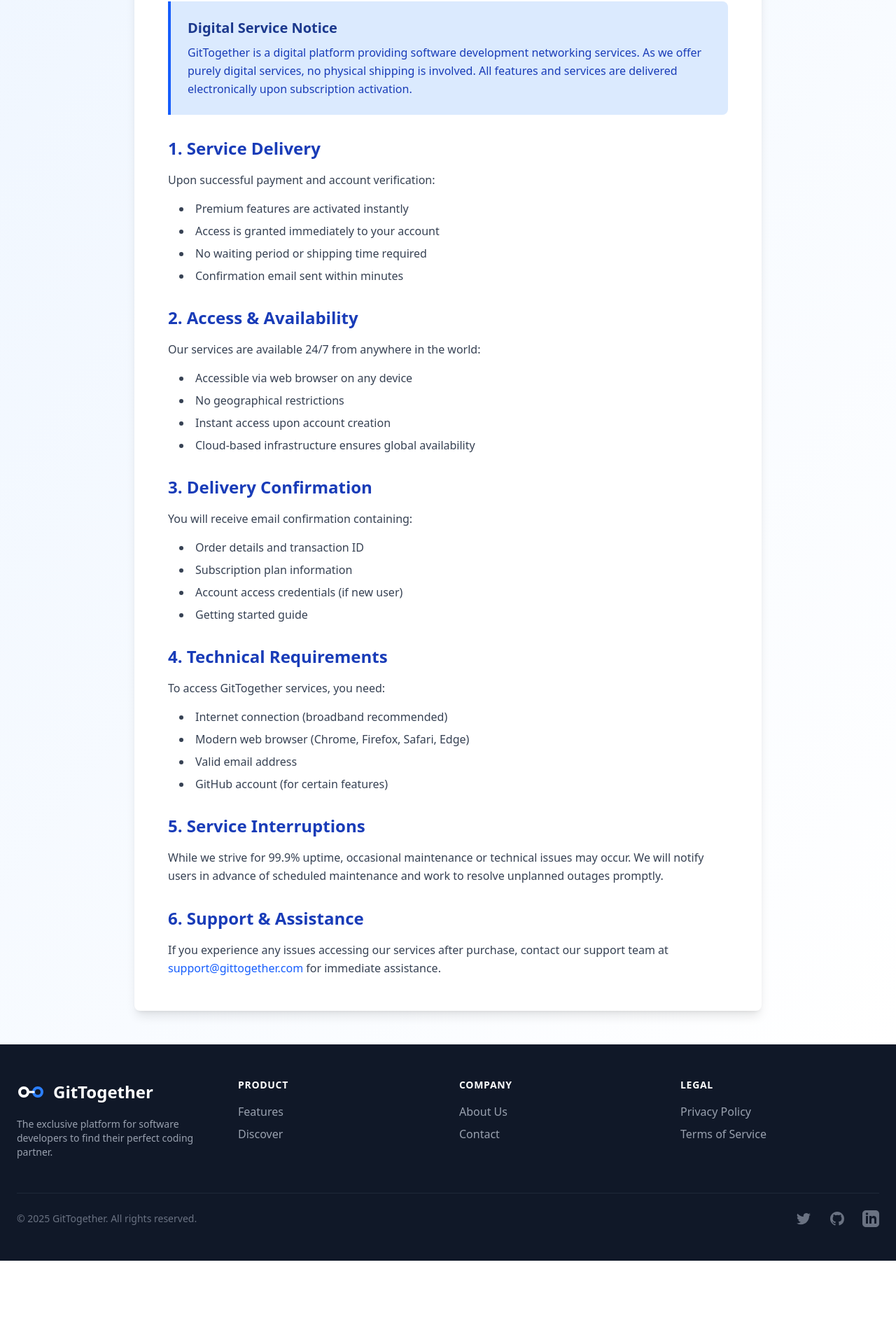
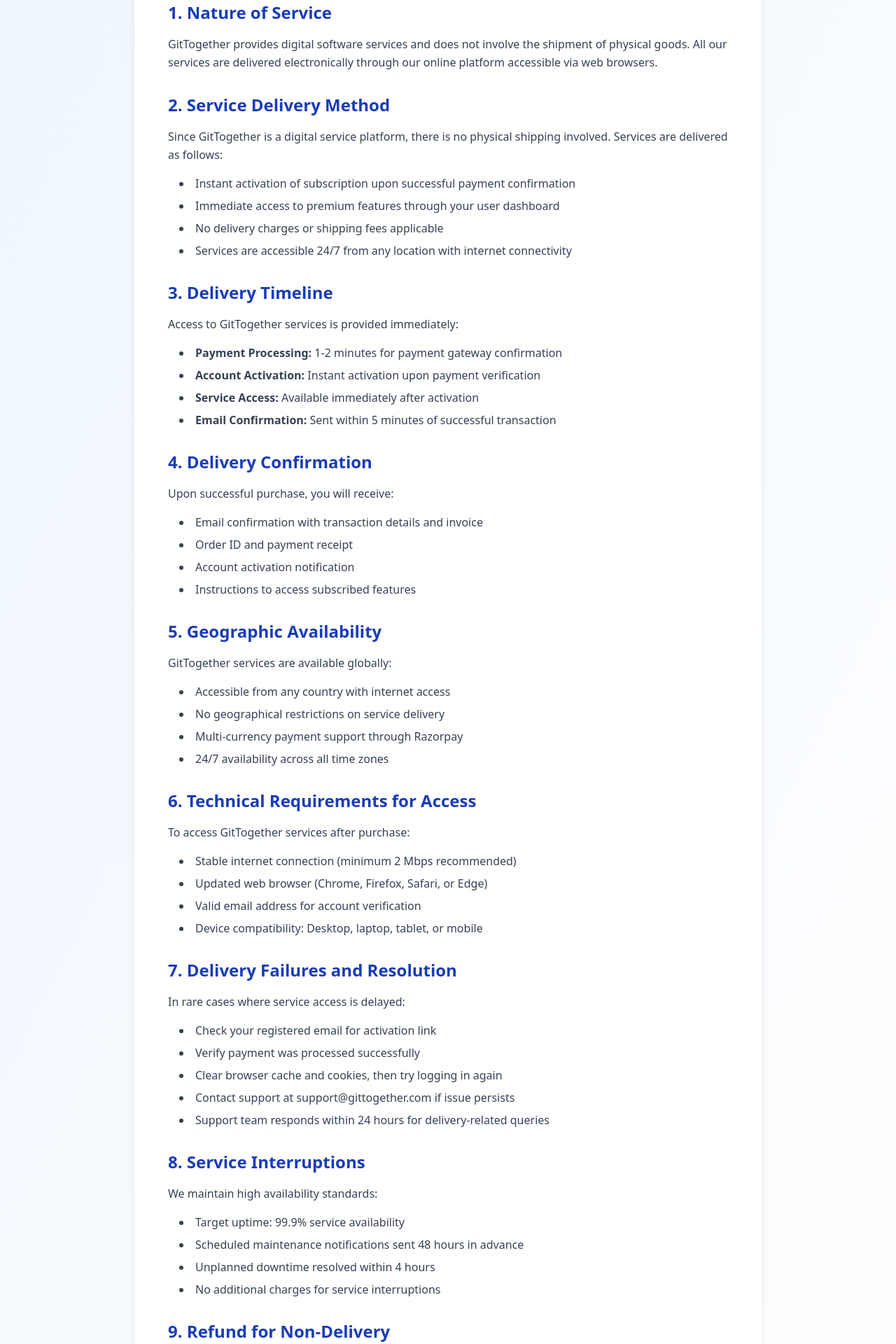
Before and after one commit to faizparvez/GitTogether-Frontend, a React (Vite) app: page /shippingpolicy in a window 1280 px wide. Shown: the part 214-2134 px from the top of the page at 70% size. Before the commit the page ends 2015 px from the top, so only its background shows below. Built offline with nearby package versions, Linux system fonts and the light colour scheme; no server answers.

Commit message:
made some changes in shipping page

```diff
--- a/src/components/ShippingPolicy.jsx
+++ b/src/components/ShippingPolicy.jsx
@@ -11,106 +11,197 @@
             Last updated: {new Date().toLocaleDateString()}
           </p>
 
-          <div className="bg-blue-100 border-l-4 border-blue-600 p-6 mb-8 rounded-r-lg">
-            <h3 className="text-xl font-semibold text-blue-900 mb-2">
-              Digital Service Notice
-            </h3>
-            <p className="text-blue-800 leading-relaxed">
-              GitTogether is a digital platform providing software development
-              networking services. As we offer purely digital services, no
-              physical shipping is involved. All features and services are
-              delivered electronically upon subscription activation.
-            </p>
-          </div>
-
           <div className="space-y-8">
             <section>
               <h2 className="text-2xl font-semibold text-blue-800 mb-4">
-                1. Service Delivery
+                1. Nature of Service
               </h2>
               <p className="text-gray-700 leading-relaxed mb-4">
-                Upon successful payment and account verification:
+                GitTogether provides digital software services and does not
+                involve the shipment of physical goods. All our services are
+                delivered electronically through our online platform accessible
+                via web browsers.
+              </p>
+            </section>
+
+            <section>
+              <h2 className="text-2xl font-semibold text-blue-800 mb-4">
+                2. Service Delivery Method
+              </h2>
+              <p className="text-gray-700 leading-relaxed mb-4">
+                Since GitTogether is a digital service platform, there is no
+                physical shipping involved. Services are delivered as follows:
               </p>
               <ul className="list-disc list-inside text-gray-700 space-y-2 ml-4">
-                <li>Premium features are activated instantly</li>
-                <li>Access is granted immediately to your account</li>
-                <li>No waiting period or shipping time required</li>
-                <li>Confirmation email sent within minutes</li>
+                <li>
+                  Instant activation of subscription upon successful payment
+                  confirmation
+                </li>
+                <li>
+                  Immediate access to premium features through your user
+                  dashboard
+                </li>
+                <li>No delivery charges or shipping fees applicable</li>
+                <li>
+                  Services are accessible 24/7 from any location with internet
+                  connectivity
+                </li>
               </ul>
             </section>
 
             <section>
               <h2 className="text-2xl font-semibold text-blue-800 mb-4">
-                2. Access & Availability
+                3. Delivery Timeline
               </h2>
               <p className="text-gray-700 leading-relaxed mb-4">
-                Our services are available 24/7 from anywhere in the world:
+                Access to GitTogether services is provided immediately:
               </p>
               <ul className="list-disc list-inside text-gray-700 space-y-2 ml-4">
-                <li>Accessible via web browser on any device</li>
-                <li>No geographical restrictions</li>
-                <li>Instant access upon account creation</li>
-                <li>Cloud-based infrastructure ensures global availability</li>
+                <li>
+                  <strong>Payment Processing:</strong> 1-2 minutes for payment
+                  gateway confirmation
+                </li>
+                <li>
+                  <strong>Account Activation:</strong> Instant activation upon
+                  payment verification
+                </li>
+                <li>
+                  <strong>Service Access:</strong> Available immediately after
+                  activation
+                </li>
+                <li>
+                  <strong>Email Confirmation:</strong> Sent within 5 minutes of
+                  successful transaction
+                </li>
               </ul>
             </section>
 
             <section>
               <h2 className="text-2xl font-semibold text-blue-800 mb-4">
-                3. Delivery Confirmation
+                4. Delivery Confirmation
               </h2>
-              <p className="text-gray-700 leading-relaxed">
-                You will receive email confirmation containing:
+              <p className="text-gray-700 leading-relaxed mb-4">
+                Upon successful purchase, you will receive:
               </p>
-              <ul className="list-disc list-inside text-gray-700 space-y-2 ml-4 mt-4">
-                <li>Order details and transaction ID</li>
-                <li>Subscription plan information</li>
-                <li>Account access credentials (if new user)</li>
-                <li>Getting started guide</li>
+              <ul className="list-disc list-inside text-gray-700 space-y-2 ml-4">
+                <li>Email confirmation with transaction details and invoice</li>
+                <li>Order ID and payment receipt</li>
+                <li>Account activation notification</li>
+                <li>Instructions to access subscribed features</li>
               </ul>
             </section>
 
             <section>
               <h2 className="text-2xl font-semibold text-blue-800 mb-4">
-                4. Technical Requirements
+                5. Geographic Availability
               </h2>
               <p className="text-gray-700 leading-relaxed mb-4">
-                To access GitTogether services, you need:
+                GitTogether services are available globally:
               </p>
               <ul className="list-disc list-inside text-gray-700 space-y-2 ml-4">
-                <li>Internet connection (broadband recommended)</li>
-                <li>Modern web browser (Chrome, Firefox, Safari, Edge)</li>
-                <li>Valid email address</li>
-                <li>GitHub account (for certain features)</li>
+                <li>Accessible from any country with internet access</li>
+                <li>No geographical restrictions on service delivery</li>
+                <li>Multi-currency payment support through Razorpay</li>
+                <li>24/7 availability across all time zones</li>
               </ul>
             </section>
 
             <section>
               <h2 className="text-2xl font-semibold text-blue-800 mb-4">
-                5. Service Interruptions
+                6. Technical Requirements for Access
+              </h2>
+              <p className="text-gray-700 leading-relaxed mb-4">
+                To access GitTogether services after purchase:
+              </p>
+              <ul className="list-disc list-inside text-gray-700 space-y-2 ml-4">
+                <li>Stable internet connection (minimum 2 Mbps recommended)</li>
+                <li>Updated web browser (Chrome, Firefox, Safari, or Edge)</li>
+                <li>Valid email address for account verification</li>
+                <li>
+                  Device compatibility: Desktop, laptop, tablet, or mobile
+                </li>
+              </ul>
+            </section>
+
+            <section>
+              <h2 className="text-2xl font-semibold text-blue-800 mb-4">
+                7. Delivery Failures and Resolution
+              </h2>
+              <p className="text-gray-700 leading-relaxed mb-4">
+                In rare cases where service access is delayed:
+              </p>
+              <ul className="list-disc list-inside text-gray-700 space-y-2 ml-4">
+                <li>Check your registered email for activation link</li>
+                <li>Verify payment was processed successfully</li>
+                <li>
+                  Clear browser cache and cookies, then try logging in again
+                </li>
+                <li>
+                  Contact support at support@gittogether.com if issue persists
+                </li>
+                <li>
+                  Support team responds within 24 hours for delivery-related
+                  queries
+                </li>
+              </ul>
+            </section>
+
+            <section>
+              <h2 className="text-2xl font-semibold text-blue-800 mb-4">
+                8. Service Interruptions
+              </h2>
+              <p className="text-gray-700 leading-relaxed mb-4">
+                We maintain high availability standards:
+              </p>
+              <ul className="list-disc list-inside text-gray-700 space-y-2 ml-4">
+                <li>Target uptime: 99.9% service availability</li>
+                <li>
+                  Scheduled maintenance notifications sent 48 hours in advance
+                </li>
+                <li>Unplanned downtime resolved within 4 hours</li>
+                <li>No additional charges for service interruptions</li>
+              </ul>
+            </section>
+
+            <section>
+              <h2 className="text-2xl font-semibold text-blue-800 mb-4">
+                9. Refund for Non-Delivery
               </h2>
               <p className="text-gray-700 leading-relaxed">
-                While we strive for 99.9% uptime, occasional maintenance or
-                technical issues may occur. We will notify users in advance of
-                scheduled maintenance and work to resolve unplanned outages
-                promptly.
+                If you do not receive access to services within 24 hours of
+                payment, you are eligible for a full refund. Please refer to our
+                Cancellation & Refund Policy for complete details on the refund
+                process.
               </p>
             </section>
 
             <section>
               <h2 className="text-2xl font-semibold text-blue-800 mb-4">
-                6. Support & Assistance
+                10. Contact Information
               </h2>
               <p className="text-gray-700 leading-relaxed">
-                If you experience any issues accessing our services after
-                purchase, contact our support team at{" "}
-                <a
-                  href="mailto:support@gittogether.com"
-                  className="text-blue-600 hover:text-blue-800 font-medium"
-                >
-                  support@gittogether.com
-                </a>{" "}
-                for immediate assistance.
+                For any questions or concerns regarding service delivery, please
+                contact us at:
               </p>
+              <div className="mt-4 p-4 bg-blue-50 rounded-lg">
+                <p className="text-gray-700">
+                  <strong>Email:</strong>{" "}
+                  <a
+                    href="mailto:support@gittogether.com"
+                    className="text-blue-600 hover:text-blue-800 font-medium"
+                  >
+                    support@gittogether.com
+                  </a>
+                </p>
+                <p className="text-gray-700 mt-2">
+                  <strong>Support Hours:</strong> Monday to Friday, 9:00 AM -
+                  6:00 PM IST
+                </p>
+                <p className="text-gray-700 mt-2">
+                  <strong>Emergency Support:</strong> Available for critical
+                  access issues
+                </p>
+              </div>
             </section>
           </div>
         </div>
```
